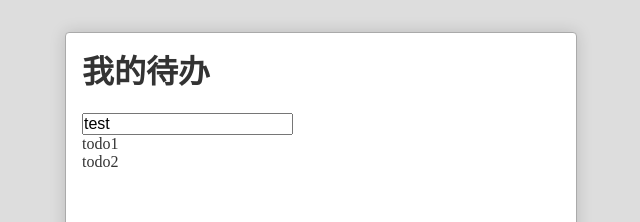
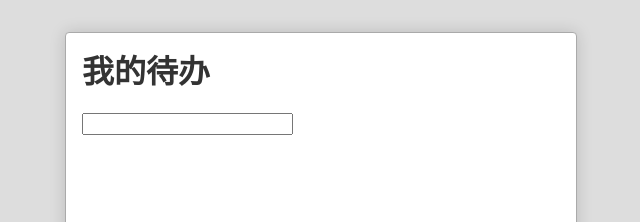
Before and after one commit to FrankYouGithub/react-todo-demo, a React (Create React App) app: page / in a window 1280 px wide. Shown: the top 222 px of the page, without its empty margins (319-959 px from the left). Built offline with nearby package versions, Linux system fonts and the light colour scheme.

Commit message:
新增 todo

```diff
--- a/src/App.js
+++ b/src/App.js
@@ -10,26 +10,24 @@
   constructor(props){
     super(props)
     this.state = {
-      newTodo: "test",
-      todoList: [
-        {id: 1,title: 'todo1'},
-        {id: 2,title: 'todo2'}
-      ]
+      newTodo: "",
+      todoList: []
     }
   }
   render() {
     let todos = this.state.todoList.map((item,index)=>{
       return (
-        <li>
+        <li key={index}>
           <TodoItem todo={item}/>
         </li>
       )
     })
+    console.log(todos)
     return (
       <div className="App">
         <h1>我的待办</h1>
         <div className="inputWrapper">
-          <TodoInput content={this.state.newTodo} />
+          <TodoInput content={this.state.newTodo} onSubmit={this.addTodo.bind(this)}/>
         </div>
         <ol>
           {todos}
@@ -37,6 +35,22 @@
       </div>
     );
   }
+  addTodo(event){
+     this.state.todoList.push({
+       id: idMaker(),
+       title: event.target.value,
+       status: null,
+       deleted: false
+      })
+     this.setState({
+       newTodo: '',
+       todoList: this.state.todoList
+      })
+    }
 }
-
+let id = 0
+function idMaker(){
+  id += 1
+  return id
+}
 export default App;
--- a/src/TodoInput.js
+++ b/src/TodoInput.js
@@ -2,11 +2,11 @@
 
 export default class TodoInput extends Component {
     render(){
-        return <input type="text" defaultValue={this.props.content} onKeyPress={this.submit}/>
+        return <input type="text" defaultValue={this.props.content} onKeyPress={this.submit.bind(this)}/>
     }
     submit(e){
         if (e.key === "Enter") {
-            console.log('按回车了。。。。。。。。')
+            this.props.onSubmit(e)
         }
     }
 }
```
